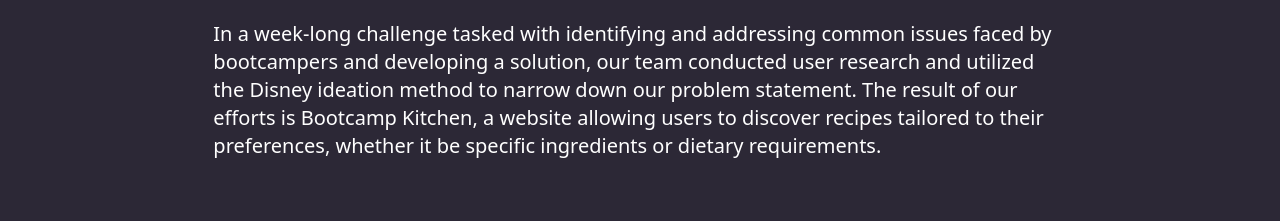
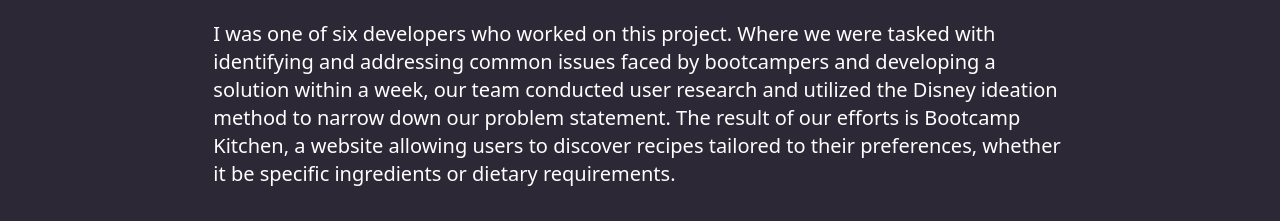
Before and after one commit to Christener19/Portfolio, a website: page Client/MoreInformation/bootcampInfo.html in a window 1280 px wide. Shown: the part 532-753 px from the top of the page. Drawn offline with nearby package versions, Linux system fonts and the light colour scheme.

Commit message:
quick overview edit

```diff
--- a/Client/MoreInformation/bootcampInfo.html
+++ b/Client/MoreInformation/bootcampInfo.html
@@ -48,7 +48,7 @@
         <h2 class="text-2xl lg:text-3xl text-white text-left">Overview</h2>
         <br>
         <p class="text-white text-left text-xl">
-        In a week-long challenge tasked with identifying and addressing common issues faced by bootcampers and developing a solution, our team conducted user research and utilized the Disney ideation method to narrow down our problem statement. The result of our efforts is Bootcamp Kitchen, a website allowing users to discover recipes tailored to their preferences, whether it be specific ingredients or dietary requirements.
+            I was one of six developers who worked on this project. Where we were tasked with identifying and addressing common issues faced by bootcampers and developing a solution within a week, our team conducted user research and utilized the Disney ideation method to narrow down our problem statement. The result of our efforts is Bootcamp Kitchen, a website allowing users to discover recipes tailored to their preferences, whether it be specific ingredients or dietary requirements.
         </p>
     </div>
     <div class="flex flex-col items-start justify-start mt-16">
```
